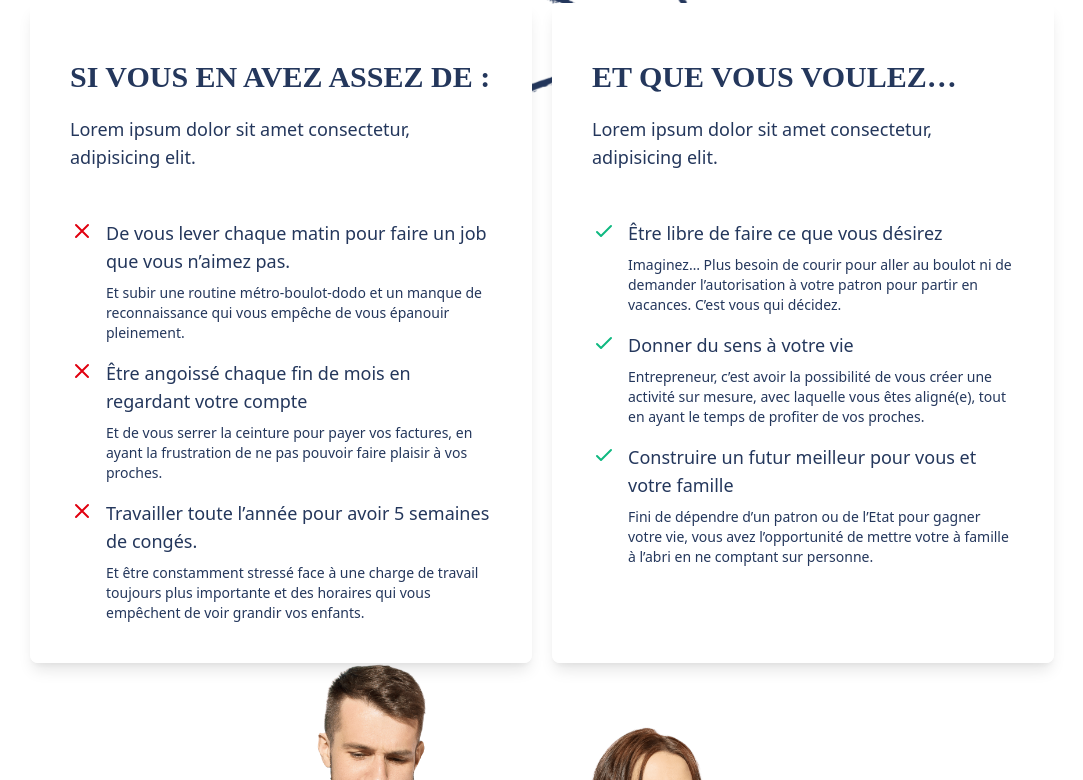
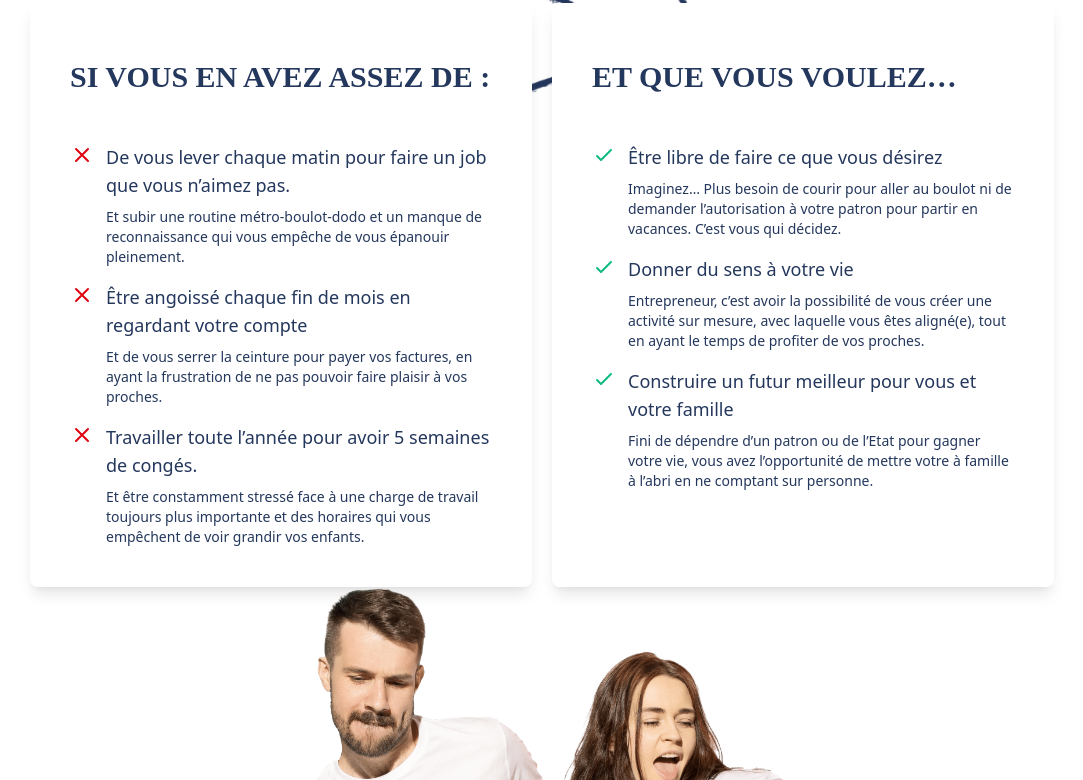
Before and after one commit to stellarhobbes/ef-gatsby-website, a Gatsby site: page / in a window 1280 px wide. Shown: the part 1080-1860 px from the top of the page, without its empty margins (98-1181 px from the left). Built offline with nearby package versions, Linux system fonts and the light colour scheme; Gatsby itself is replaced by a stand-in of ours; a web font is replaced by a local one.

Commit message:
error resolving

```diff
--- a/src/components/comparaison.js
+++ b/src/components/comparaison.js
@@ -8,14 +8,12 @@ import Fade from "react-reveal/Fade";
 const negatives = [
   {
     title: "Si vous en avez assez de :",
-    description: "Lorem ipsum dolor sit amet consectetur, adipisicing elit.",
   },
 ];
 
 const positives = [
   {
     title: "Et que vous voulez…",
-    description: "Lorem ipsum dolor sit amet consectetur, adipisicing elit.",
   },
 ];
 
@@ -84,9 +82,6 @@ const Comparaison = () => {
                     <div className="mt-4 flex items-baseline text-3xl font-extrabold font-title uppercase text-ef-blue">
                       {negative.title}
                     </div>
-                    <p className="mt-5 text-lg text-ef-blue">
-                      {negative.description}
-                    </p>
                   </div>
                   <div className="flex-1 flex flex-row justify-between px-6 pt-6 pb-8 bg-white space-y-6 || sm:p-10 sm:pt-6">
                     <ul className="space-y-4">
@@ -124,9 +119,6 @@ const Comparaison = () => {
                     <div className="mt-4 flex items-baseline text-3xl font-extrabold font-title uppercase text-ef-blue">
                       {positive.title}
                     </div>
-                    <p className="mt-5 text-lg text-ef-blue">
-                      {positive.description}
-                    </p>
                   </div>
                   <div className="flex-1 flex flex-col justify-between px-6 pt-6 pb-8 bg-white space-y-6 || sm:p-10 sm:pt-6">
                     <ul className="space-y-4">
--- a/src/components/onestepleft.js
+++ b/src/components/onestepleft.js
@@ -20,7 +20,7 @@ const OneStepLeft = (props) => {
               {props.title}
             </h3>
             <img
-              className="relative float-left py-2 hidden || md:block"
+              className="relative py-2 hidden || md:block"
               width={250}
               src={RedLine}
               alt=""
--- a/src/components/onestepright.js
+++ b/src/components/onestepright.js
@@ -36,7 +36,7 @@ const OneStepRight = (props) => {
               {props.title}
             </h3>
             <img
-              className="relative float-left py-2 hidden || md:block"
+              className="relative py-2 hidden || md:block"
               width={250}
               src={RedLine}
               alt=""
```
